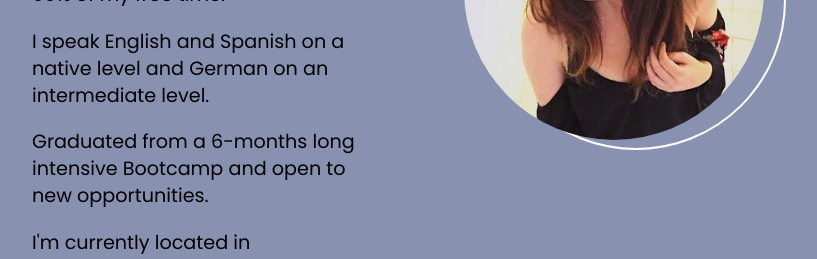
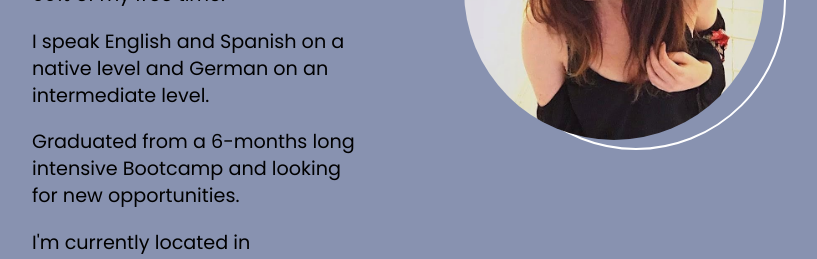
Before and after one commit to alexamaingard/merlina, a React (Create React App) app: page / in a window 1280 px wide. Shown: the part 960-1219 px from the top of the page, without its empty margins (256-1073 px from the left). Built offline with nearby package versions, Linux system fonts and the light colour scheme.

Commit message:
modify about me text

```diff
--- a/src/components/AboutPage.jsx
+++ b/src/components/AboutPage.jsx
@@ -159,7 +159,7 @@ export const AboutPage = () => {
                         level.</p>
                     <p>
                         Graduated from a 6-months long intensive Bootcamp and
-                        open to new opportunities.
+                        looking for new opportunities.
                     </p>
                     <p>I'm currently located in Graubünden, Switzerland.</p>
                     <div className='tech-lists-container'>
```
